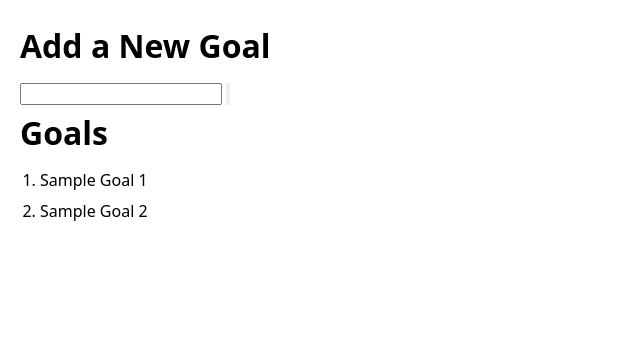
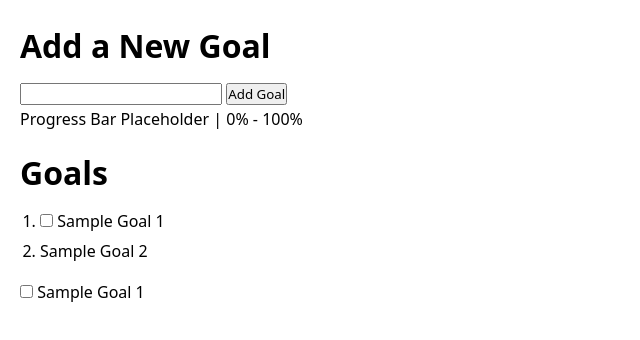
Before and after one commit to funzor/goal_tracker_app, a plain HTML site: page index.html in a window 1280 px wide. Shown: the whole page, without its empty margins (0-640 px from the left). Drawn offline with Linux system fonts and the light colour scheme.

Commit message:
filling in details

```diff
--- a/index.html
+++ b/index.html
@@ -11,15 +11,26 @@
     <h1>Add a New Goal</h1>
     <div id="new-goal-input">
         <input type="text">
-        <input type="button">
+        <input type="button" value="Add Goal">
+    </div>
+
+    <div id="goals-progress-bar">
+        <p>Progress Bar Placeholder | 0% - 100%</p>
     </div>
 
     <h1>Goals</h1>
     <ol id="goals-list">
-        <li>Sample Goal 1</li>
+        <li>
+            <input type="checkbox" id="goal-1">
+            Sample Goal 1
+        </li>
         <li>Sample Goal 2</li>
     </ol>
 
+    <label for="goal-1">
+        <input type="checkbox" id="goal-1">
+        Sample Goal 1
+    </label>
 
 </body>
 </html>
--- a/styles.css
+++ b/styles.css
@@ -44,3 +44,5 @@ input, textarea {
 /* styles for checkbox unfinished */
 
 /* styles for checkbox finished */
+
+/* styles for progress bar */
```
